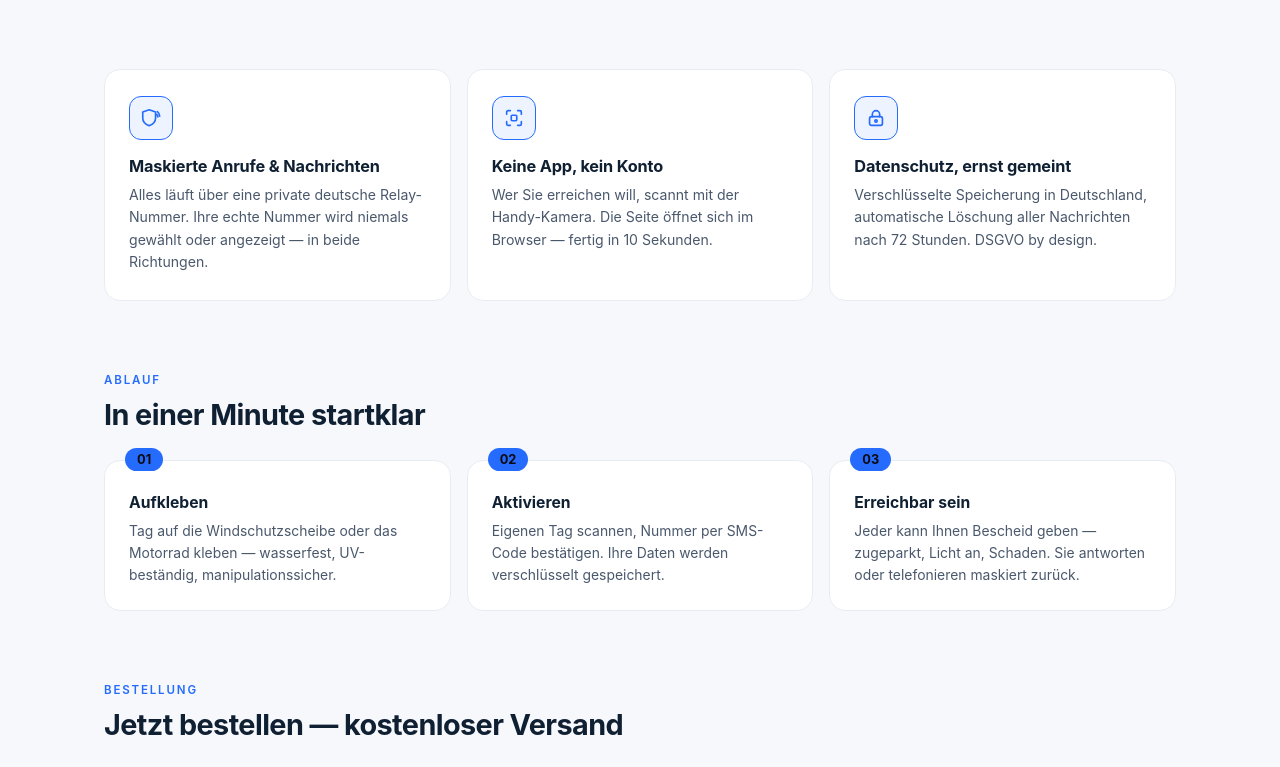
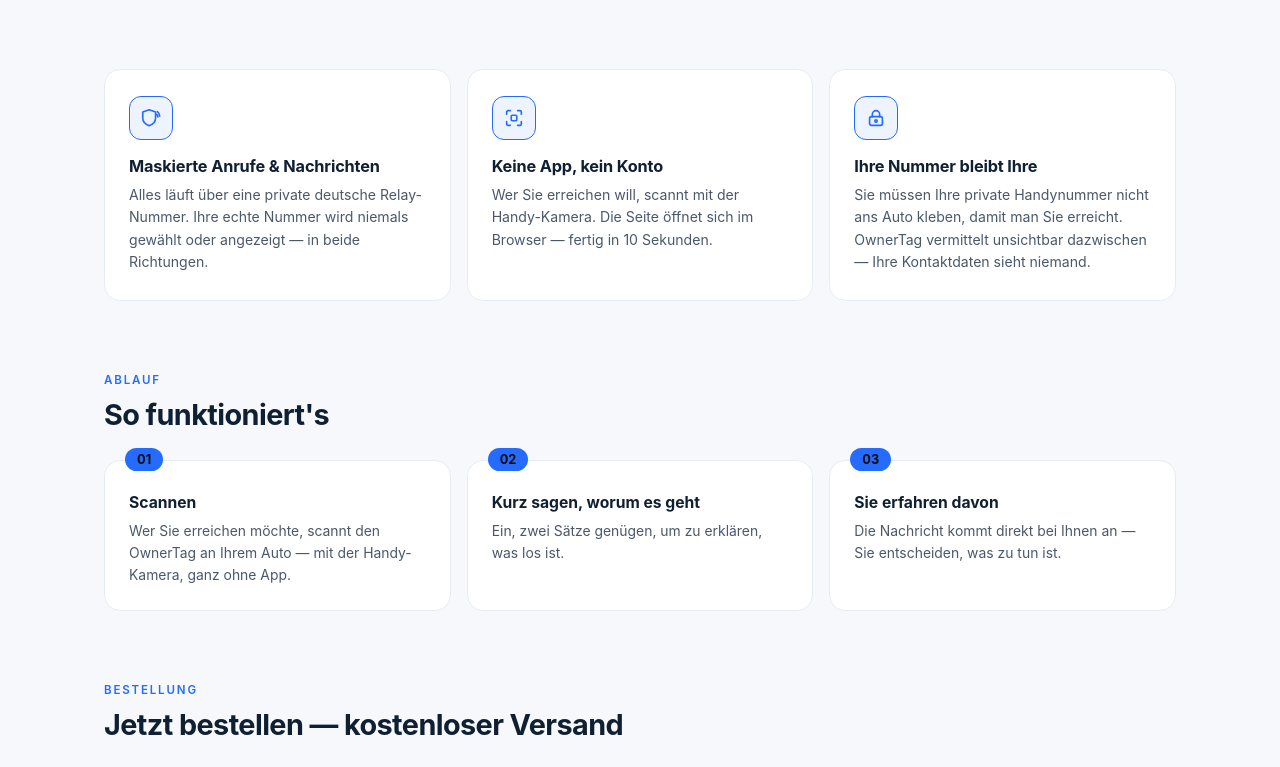
Before and after one commit to mkhfuad/ownertag, a website: page public/shop.html in a window 1280 px wide. Shown: the part 1073-1840 px from the top of the page. Drawn offline with Linux system fonts and the light colour scheme.

Commit message:
deploy 2026-09-16 09:37

```diff
--- a/public/shop.html
+++ b/public/shop.html
@@ -286,7 +286,7 @@
   <!-- ═════ SCENARIOS ═════ -->
   <section class="scenes" id="szenarien">
     <p class="kicker">Im Alltag</p>
-    <h2 class="sec">Die meisten Menschen wollen helfen — sie brauchen nur den Weg.</h2>
+    <h2 class="sec">Die kleinen Dinge, die schnell groß werden.</h2>
     <div class="scene-grid">
       <div class="scene rv">
         <div class="shd"><svg><use href="#ot-mark"/></svg> OwnerTag <span class="dot">maskiert</span></div>
@@ -323,25 +323,25 @@
     </div>
     <div class="feat rv">
       <div class="ic-wrap"><svg class="ic"><use href="#ic-lock"/></svg></div>
-      <h3>Datenschutz, ernst gemeint</h3>
-      <p>Verschlüsselte Speicherung in Deutschland, automatische Löschung aller Nachrichten nach 72 Stunden. DSGVO by design.</p>
+      <h3>Ihre Nummer bleibt Ihre</h3>
+      <p>Sie müssen Ihre private Handynummer nicht ans Auto kleben, damit man Sie erreicht. OwnerTag vermittelt unsichtbar dazwischen — Ihre Kontaktdaten sieht niemand.</p>
     </div>
   </section>
 
   <!-- ═════ STEPS ═════ -->
   <section class="steps" id="ablauf">
     <p class="kicker">Ablauf</p>
-    <h2 class="sec">In einer Minute startklar</h2>
+    <h2 class="sec">So funktioniert's</h2>
     <div class="step-grid">
       <div class="step rv"><span class="n">01</span>
-        <h3>Aufkleben</h3>
-        <p>Tag auf die Windschutzscheibe oder das Motorrad kleben — wasserfest, UV-beständig, manipulationssicher.</p></div>
+        <h3>Scannen</h3>
+        <p>Wer Sie erreichen möchte, scannt den OwnerTag an Ihrem Auto — mit der Handy-Kamera, ganz ohne App.</p></div>
       <div class="step rv"><span class="n">02</span>
-        <h3>Aktivieren</h3>
-        <p>Eigenen Tag scannen, Nummer per SMS-Code bestätigen. Ihre Daten werden verschlüsselt gespeichert.</p></div>
+        <h3>Kurz sagen, worum es geht</h3>
+        <p>Ein, zwei Sätze genügen, um zu erklären, was los ist.</p></div>
       <div class="step rv"><span class="n">03</span>
-        <h3>Erreichbar sein</h3>
-        <p>Jeder kann Ihnen Bescheid geben — zugeparkt, Licht an, Schaden. Sie antworten oder telefonieren maskiert zurück.</p></div>
+        <h3>Sie erfahren davon</h3>
+        <p>Die Nachricht kommt direkt bei Ihnen an — Sie entscheiden, was zu tun ist.</p></div>
     </div>
   </section>
 
```
